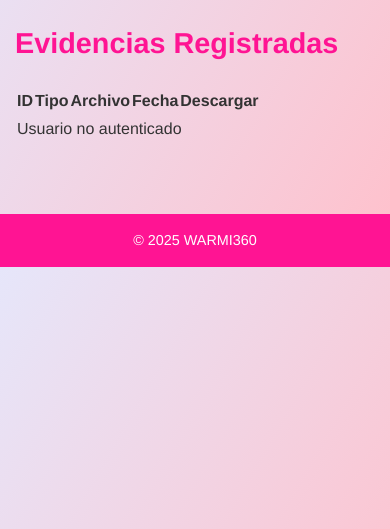
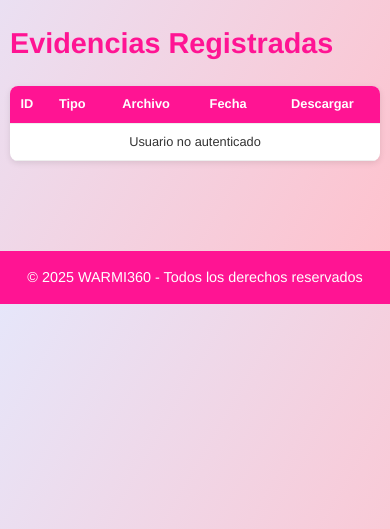
Before and after one commit to Alejandro20-ui/Warmi360_usuarias, a PHP site: page /evidencias.html in a window 390 px wide. Shown: the part 188-717 px from the top of the page. Run offline with PHP 8.4, Linux system fonts and the light colour scheme.

Commit message:
mejorar 2

```diff
--- a/css/style.css
+++ b/css/style.css
@@ -125,8 +125,6 @@ footer {
     margin-top: 50px;
 }
 
-/* =============== AJUSTES POR SECCIÓN =============== */
-
 /* Imágenes del equipo */
 #equipo img.rounded-circle {
     width: 100%;
@@ -148,8 +146,49 @@ footer {
     height: auto;
     object-fit: contain;
 }
+.card img {
+    max-width: 100%;
+    height: auto;
+}
+#tablaEvidencias {
+    width: 100%;
+    border-collapse: collapse;
+    margin: 20px 0;
+    background: white;
+    border-radius: 8px;
+    overflow: hidden;
+    box-shadow: 0 2px 6px rgba(0,0,0,0.1);
+}
 
-/* =============== RESPONSIVO =============== */
+#tablaEvidencias th,
+#tablaEvidencias td {
+    padding: 12px 10px;
+    text-align: center;
+    border-bottom: 1px solid #eee;
+}
+
+#tablaEvidencias th {
+    background-color: var(--rosa-fuerte);
+    color: white;
+}
+
+#tablaEvidencias img {
+    max-width: 100px;
+    height: auto;
+    border-radius: 4px;
+}
+
+#tablaEvidencias video {
+    max-width: 120px;
+    height: auto;
+    border-radius: 4px;
+}
+
+.btn-descarga {
+    color: var(--morado);
+    text-decoration: none;
+    font-weight: bold;
+}
 
 /* 📱 MÓVIL (hasta 767px) */
 @media (max-width: 767px) {
@@ -267,6 +306,71 @@ footer {
         padding: 15px 10px;
         font-size: 0.9em;
     }
+    .input-cantidad {
+    width: 120px !important;
+    }
+
+    /* Opcional: hacer los botones más pequeños */
+    .input-cantidad .btn {
+        padding: 0.25rem 0.5rem !important;
+        font-size: 0.9rem;
+    }
+    #qr {
+    white-space: pre-wrap;
+    word-wrap: break-word;
+    overflow-x: auto;
+    font-size: 0.85rem;
+    }
+    main {
+    padding: 20px 10px; /* más ajustado */
+    }
+
+    .card, .custom-bg-info {
+        padding: 15px !important;
+    }
+
+    /* Asegurar que los inputs y selects ocupen todo el ancho */
+    .form-control, .form-select {
+        font-size: 1rem;
+        padding: 0.6rem 0.75rem;
+    }
+
+    /* Botón de pago más compacto */
+    #btnPagar {
+        padding: 10px;
+        font-size: 1rem;
+    }
+    .col-md-6{
+        margin-bottom: 40px;
+    }
+    /* Forzar que la tabla no se salga */
+    #tablaEvidencias {
+        width: 100%;
+        font-size: 0.8rem;
+        border-collapse: collapse;
+    }
+
+    #tablaEvidencias th,
+    #tablaEvidencias td {
+        padding: 8px 4px; /* menos espacio interno */
+        word-break: break-word;
+        overflow-wrap: break-word;
+    }
+
+    #tablaEvidencias img {
+        max-width: 60px !important;
+        height: auto;
+    }
+    #tablaEvidencias video {
+    max-width: 80px !important;
+    height: auto;
+    }
+
+    /* Ajustar el enlace de descarga */
+    .btn-descarga {
+        font-size: 0.8rem;
+        white-space: nowrap;
+    }
 }
 
 /* 📱→🖥️ TABLET (768px – 991px) */
@@ -317,6 +421,22 @@ footer {
     #articulos .card-body {
         text-align: center;
     }
+    #tablaEvidencias {
+        font-size: 0.9rem;
+    }
+
+    #tablaEvidencias th,
+    #tablaEvidencias td {
+        padding: 10px 6px;
+    }
+
+    #tablaEvidencias img {
+        max-width: 80px;
+    }
+
+    #tablaEvidencias video {
+        max-width: 100px;
+    }
 }
 
 /* 💻 ESCRITORIO (≥ 992px) */
--- a/evidencias.html
+++ b/evidencias.html
@@ -44,7 +44,7 @@
 </main>
 
 <footer>
-    <p>&copy; 2025 WARMI360</p>
+    <p>&copy; 2025 WARMI360 - Todos los derechos reservados</p>
 </footer>
 <script src="js/evidencias.js"></script>
 </body>
--- a/index.html
+++ b/index.html
@@ -135,7 +135,7 @@
 </main>
 
 <footer>
-    <p>&copy; 2025 WARMI360</p>
+    <p>&copy; 2025 WARMI360 - Todos los derechos reservados</p>
 </footer>
 
 <script src="js/main.js"></script>
--- a/php/anillo.php
+++ b/php/anillo.php
@@ -59,7 +59,7 @@ $nombreCompleto = $usuario['nombre'] . ' ' . $usuario['apellidos'];
 
                         <div class="d-flex align-items-center mb-3">
                             <label class="form-label me-3">Cantidad:</label>
-                            <div class="input-group" style="width: 150px;">
+                            <div class="input-group input-cantidad">
                                 <button class="btn custom-btn-purple" type="button" data-action="minus">
                                     -<i class="fas fa-minus text-white"></i>
                                 </button>
--- a/php/principal.php
+++ b/php/principal.php
@@ -100,7 +100,7 @@ if (!isset($_SESSION['user_id'])) {
 </main>
 
 <footer>
-    <p>&copy; 2025 WARMI360</p>
+    <p>&copy; 2025 WARMI360 - Todos los derechos reservados</p>
 </footer>
 
 <script src="../js/main.js"></script>
```
